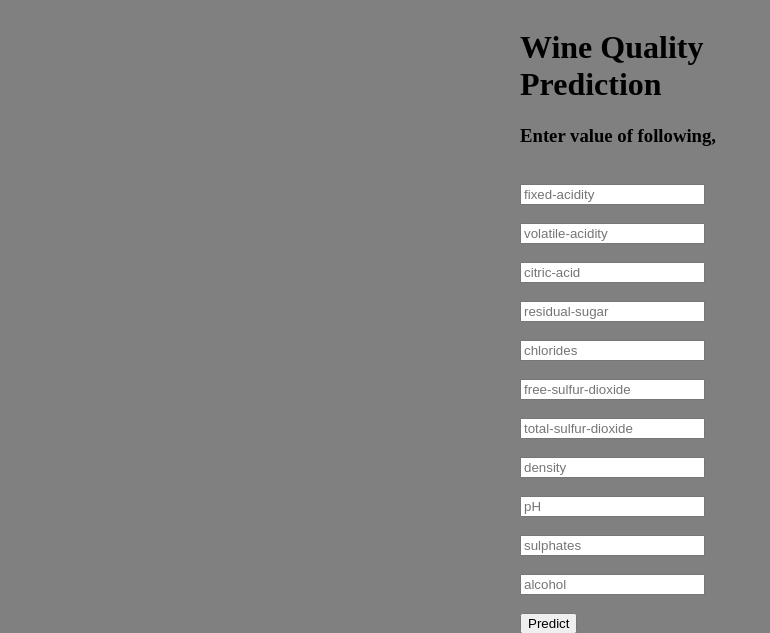
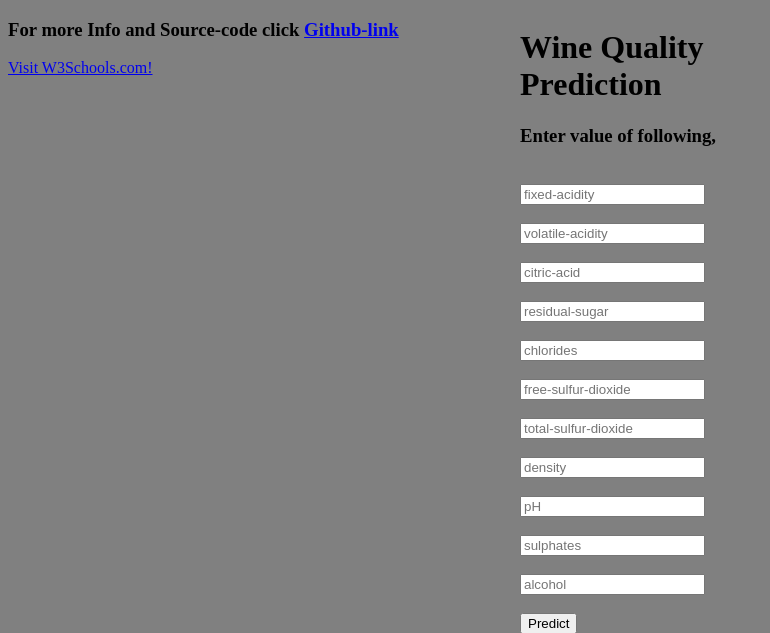
Before and after one commit to vishalkadu/Wine-Quality-Prediction, a Flask app: page / in a window 1280 px wide. Shown: the top 633 px of the page, without its empty margins (0-770 px from the left). Run offline with Flask 2, Linux system fonts and the light colour scheme; parts of the project's set-up code (start-up, migrations or seed data) failed here and were passed over.

Commit message:
Update index.html

```diff
--- a/templates/index.html
+++ b/templates/index.html
@@ -6,6 +6,8 @@
 
 </head>
   <body style="background-color:grey;">
+	  <h3> For more Info and Source-code click <a href="https://github.com/vishalkadu/wine-quality-prediction/">Github-link</a></h2>
+	   <a href="https://www.w3schools.com">Visit W3Schools.com!</a>
   <div class="login" id ="look">
 	<h1>Wine Quality Prediction</h1>
 
@@ -33,7 +35,7 @@
     position: absolute;
     width: 300px;
     height: 500px;
-    z-index: 15;
+    z-index: 18;
     top: 16%;
     left: 50%;
     margin: -120px 0 0 -120px;
```
